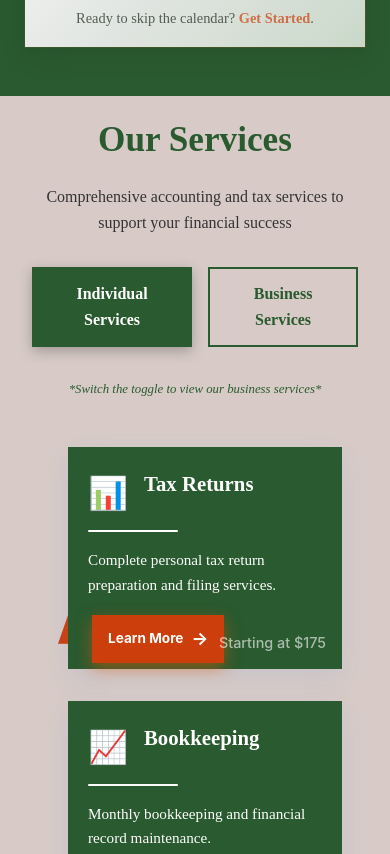
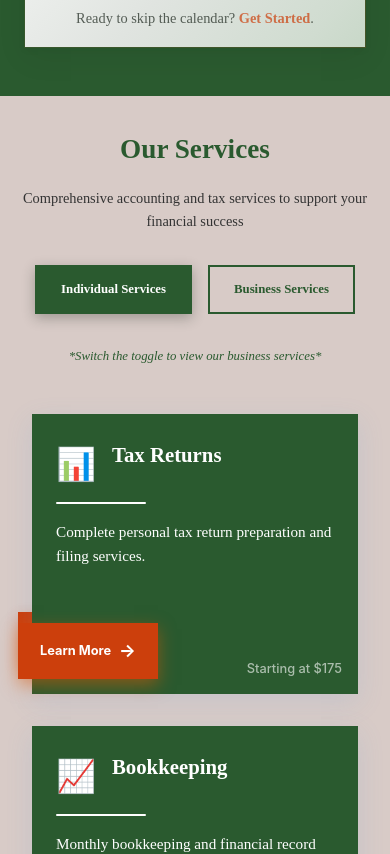
Before and after one commit to CartezDew/bdsfrontend, a React (Vite) app: page / in a window 390 px wide. Shown: the part 1500-2354 px from the top of the page. Built offline with nearby package versions, Linux system fonts and the light colour scheme.

Commit message:
updated service.jsx component responsive design for mobile

```diff
--- a/src/styles/services.css
+++ b/src/styles/services.css
@@ -3,8 +3,6 @@
   padding: 1rem 2rem 4rem 2rem;
   /* background: linear-gradient(135deg, #f8f9fa 0%, #e9ecef 100%); */
   background-color: var(--color-timberwolf);
-  min-height: calc(100vh - 80px);
-  margin-top: 0;
   transition: padding-top 0.3s ease;
 }
 
@@ -84,6 +82,8 @@
   max-width: 1400px;
   margin: 0 auto;
   padding: 0 2rem;
+  justify-items: center;
+  justify-content: center;
 }
 
 /* Hide border when navbar is visible */
@@ -95,7 +95,7 @@
 .service-card {
   position: relative;
   isolation: isolate; /* Creates new stacking context */
-  margin-left: 30px;
+  margin-left: 0;
   height: 100%; /* Take full height of grid row */
   display: flex;
   flex-direction: column;
@@ -232,6 +232,9 @@
 .service-type-toggle {
   display: flex;
   justify-content: center;
+  align-items: center;
+  width: 100%;
+  justify-items: center;
   gap: 1rem;
   margin: 2rem 0;
 }
@@ -310,6 +313,9 @@
   opacity: 0.8;
   margin-top: 0.5rem;
   font-family: 'Playfair Display', serif;
+  width: 100%;
+  margin-left: auto;
+  margin-right: auto;
 }
 
 /* Service Price Display */
@@ -332,7 +338,7 @@
     max-width: 900px;
   }
   .service-card {
-    margin-left: 25px;
+    margin-left: 0;
   }
 
   .learn-more-btn {
@@ -341,17 +347,37 @@
   }
 }
 
+@media (max-width: 850px) {
+
+  .services-section {
+    padding: 1rem 0rem 2rem 0rem;
+  }
+
+  .services-grid {
+    grid-template-columns: repeat(auto-fit, minmax(320px, 1fr));
+    gap: 2rem;
+    align-items: center;
+    justify-content: center;
+    text-align: center;
+    margin-bottom: 2rem;
+
+  }
+
+  .service-type-note {
+    font-size: clamp(0.9rem, 1.7vw, 1.3rem);
+   }
+}
+
+
+
 @media (max-width: 768px) {
   .services-grid {
     grid-template-columns: repeat(auto-fit, minmax(300px, 1fr));
     gap: 2.5rem;
-    padding: 0 1rem;
-  }
-  .service-card {
-    margin-left: 25px;
+    padding: 0rem 2rem 2rem 2rem;
   }
   .service-card-content {
-    padding: 1.5rem 1.5rem 3.5rem 1.5rem;
+    padding: 1.5rem 1.5rem 4rem 1.5rem;
   }
   .service-title {
     font-size: 1.3rem;
@@ -359,46 +385,95 @@
   .service-description {
     font-size: 0.95rem;
   }
-  .service-card::before {
-    left: -12px;
-    width: 100px;
-    height: 44px;
-    bottom: 28px; /* Adjusted for tablet screens */
-    clip-path: polygon(16px 0, 100% 0, 100% 100%, 0 100%);
+}
+
+@media (max-width: 725px) {
+  .services-grid {
+    grid-template-columns: repeat(auto-fit, minmax(300px, 1fr));
+    gap: 2rem;
+    justify-items: stretch;
+    max-width: 500px;
   }
-  .learn-more-btn {
-    left: 28px;
-    bottom: 8px;
-    padding: 12px 18px;
-    font-size: 0.9rem;
-    min-width: 120px;
+
+}
+
+@media (max-width: 710px) {
+  .services-grid {
+    grid-template-columns: 1fr;
+    gap: 2rem;
+    justify-items: stretch;
   }
 }
 
-@media (max-width: 480px) {
-  .services-grid {
-    grid-template-columns: 1fr;
-    gap: 2rem;
+@media (max-width: 650px) {
+  .services-section {
+    padding: 2rem 1.5rem 2rem 1.5rem;
+  }
+  .services-title {
+    font-size: clamp(1.8rem, 4.6vw, 2.5rem);
+  }
+  .services-subtitle {
+    font-size: clamp(0.9rem, 1.5vw, 1.2rem);
+  }
+  .service-type-note {
+    font-size: clamp(0.9rem, 1.5vw, 1.2rem);
+  }
+  .service-type-toggle {
+    font-size: clamp(0.9rem, 1.5vw, 1.2rem);
+  }
+  .service-type-toggle .toggle-btn {
+    font-size: clamp(0.9rem, 1.5vw, 1.2rem);
+  }
+  .service-type-toggle .toggle-btn.active {
+    font-size: clamp(0.9rem, 1.5vw, 1.2rem);
+  }
+  .service-type-toggle .toggle-btn:hover {
+    font-size: clamp(0.9rem, 1.5vw, 1.2rem);
+  }
+}
+
+@media (max-width: 440px) {
+  .services-title {
+    font-size: clamp(1.7rem, 5.5vw, 2.5rem);
+  }
+  .services-subtitle {
+    font-size: clamp(0.9rem, 1.5vw, 1.2rem);
+  }
+  .service-type-note {
+    font-size: clamp(0.8rem, 1.5vw, 1rem);
+  }
+  .service-type-toggle {
+    font-size: clamp(0.8rem, 1.5vw, 1rem);
+  }
+  .service-type-toggle .toggle-btn {
+    font-size: clamp(0.8rem, 1.5vw, 1rem);
+  }
+  .service-type-toggle .toggle-btn.active {
+    font-size: clamp(0.8rem, 1.5vw, 1rem);
+  }
+  .service-type-toggle .toggle-btn:hover {
+    font-size: clamp(0.8rem, 1.5vw, 1rem);
   }
   .service-card {
-    margin-left: 20px;
+    min-width: 250px;
+    min-height: 280px;
   }
-  .service-card-content {
-    padding: 1.25rem 1.25rem 3rem 1.25rem;
+  .service-price {
+    font-size: clamp(0.8rem, 3.2vw, 1.2rem);
   }
-  .service-card::before {
-    left: -10px;
-    width: 90px;
-    height: 40px;
-    bottom: 25px; /* Adjusted for mobile screens */
-    clip-path: polygon(14px 0, 100% 0, 100% 100%, 0 100%);
+
+}
+
+@media (max-width: 400px) {
+  .services-section {
+    padding: 2rem 0rem 2rem 0rem;
   }
-  .learn-more-btn {
-    left: 24px;
-    bottom: 6px;
-    padding: 10px 16px;
-    font-size: 0.85rem;
-    min-width: 110px;
+}
+
+@media (max-width: 360px) {
+  .service-price {
+    font-size: clamp(0.7rem, 3.2vw, 1.2rem);
+    margin-right: -.5rem;
   }
 }
 
--- a/src/styles/servicesPage.css
+++ b/src/styles/servicesPage.css
@@ -226,6 +226,9 @@
 .servicespage-toggle {
   display: flex;
   justify-content: center;
+  align-items: center;
+  width: 100%;
+  justify-items: center;
   gap: 1rem;
   margin: 2rem 0;
   flex-wrap: wrap;
@@ -268,6 +271,10 @@
   font-style: italic;
   margin-top: 1rem;
   opacity: 0.8;
+  text-align: center;
+  width: 100%;
+  margin-left: auto;
+  margin-right: auto;
 }
 
 /* ServicesPage Content */
```
